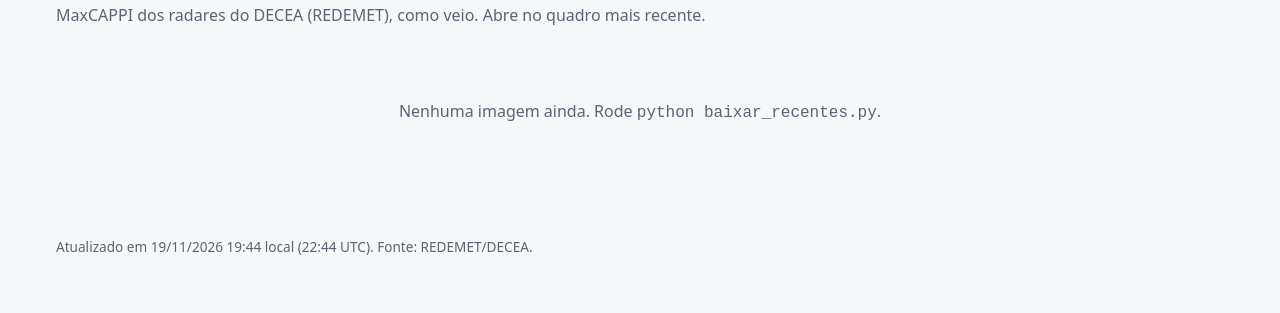
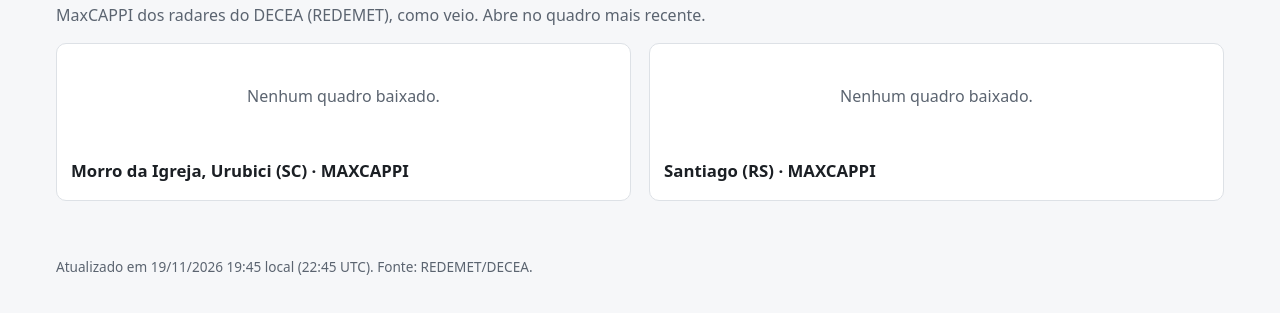
Before and after one commit to reinaldohaas/radar-sc, a plain HTML site: page index.html in a window 1280 px wide. Shown: the part 85-398 px from the top of the page. Drawn offline with Linux system fonts and the light colour scheme.

Commit message:
Atualiza imagens das últimas 6 horas

```diff
--- a/index.html
+++ b/index.html
@@ -39,8 +39,8 @@ footer { max-width: 1200px; margin: 0 auto; padding: 16px 16px 32px; color: var(
   <h1>Radar SC, últimas 6 horas</h1>
   <p>MaxCAPPI dos radares do DECEA (REDEMET), como veio. Abre no quadro mais recente.</p>
 </header>
-<main><p class="vazio">Nenhuma imagem ainda. Rode <code>python baixar_recentes.py</code>.</p></main>
-<footer>Atualizado em 19/11/2026 19:44 local (22:44 UTC). Fonte: REDEMET/DECEA.</footer>
+<main><figure class="cartao"><div class="vazio">Nenhum quadro baixado.</div><figcaption><h2>Morro da Igreja, Urubici (SC) · MAXCAPPI</h2></figcaption></figure><figure class="cartao"><div class="vazio">Nenhum quadro baixado.</div><figcaption><h2>Santiago (RS) · MAXCAPPI</h2></figcaption></figure></main>
+<footer>Atualizado em 19/11/2026 19:45 local (22:45 UTC). Fonte: REDEMET/DECEA.</footer>
 <script>
 document.querySelectorAll('.laco').forEach(fig => {
   const q = JSON.parse(fig.dataset.quadros), img = fig.querySelector('img'), faixa = fig.querySelector('input'),
--- /dev/null
+++ b/recentes/mi/maxcappi/quadros.csv
@@ -0,0 +1 @@
+data_utc,arquivo,lon_min,lon_max,lat_min,lat_max,lat_center,lon_center,url
--- /dev/null
+++ b/recentes/sg/maxcappi/quadros.csv
@@ -0,0 +1 @@
+data_utc,arquivo,lon_min,lon_max,lat_min,lat_max,lat_center,lon_center,url
```
